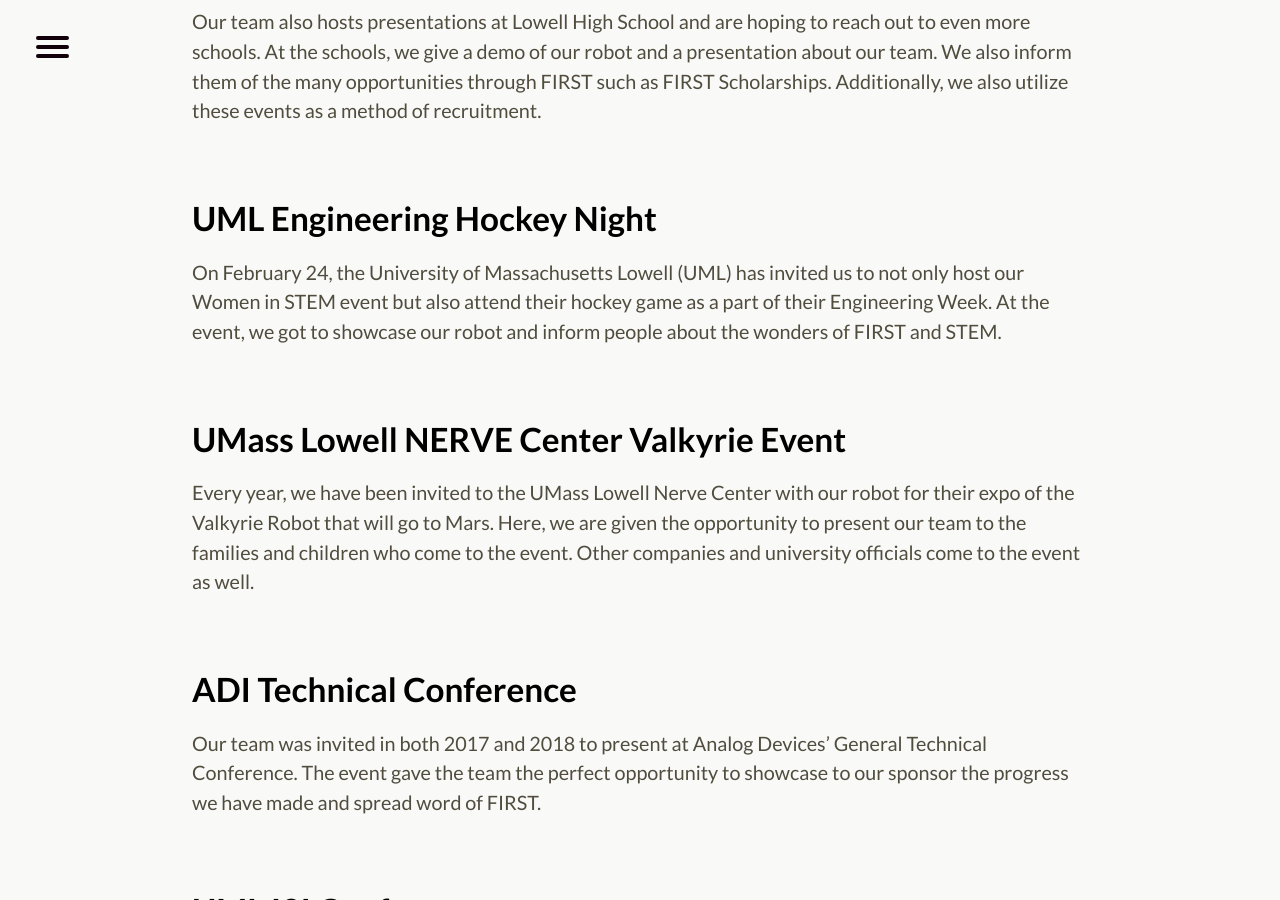
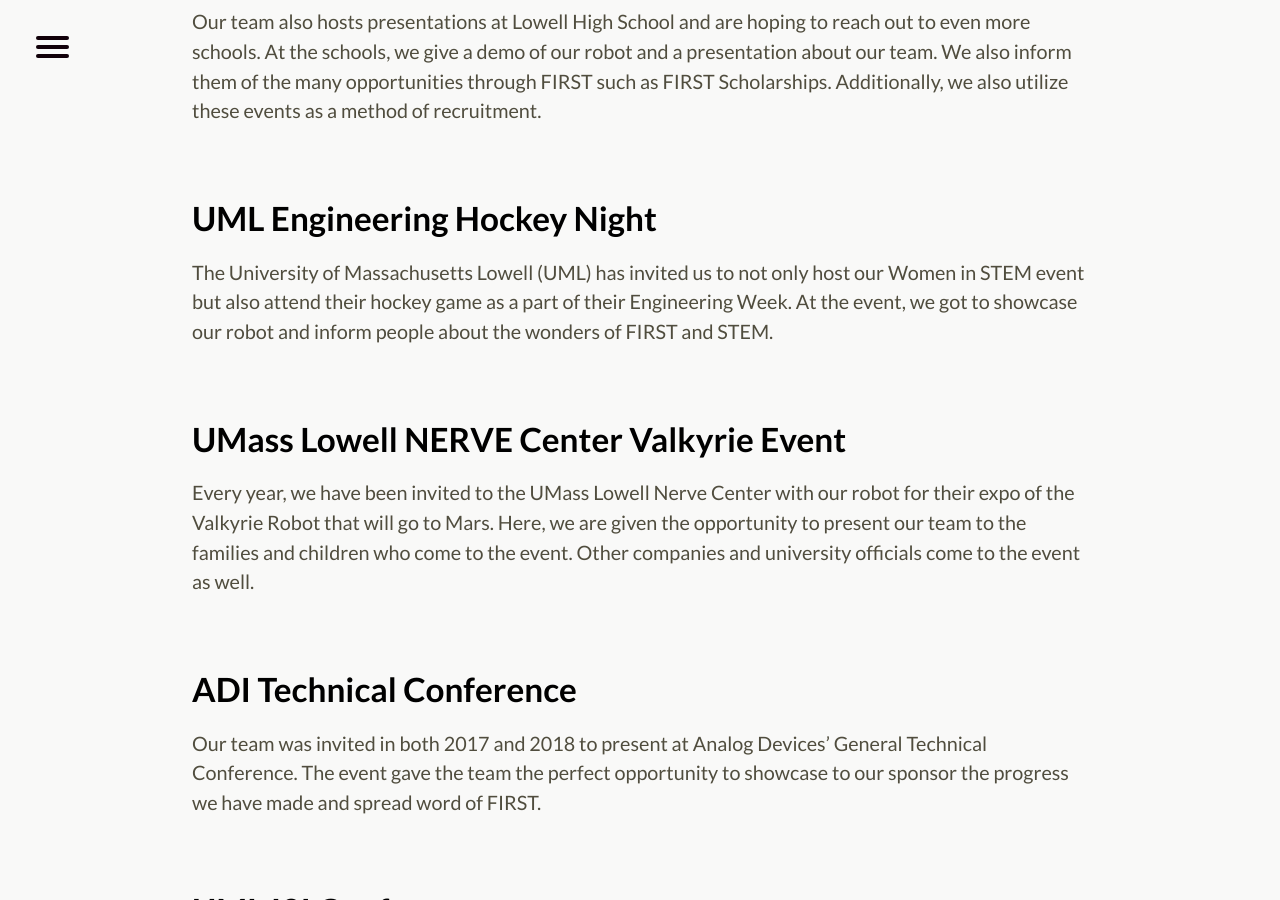
Before and after one commit to perSEVERE-5962/frc5962, a Jekyll site: the page built from outreach.md, in a window 1280 px wide and 900 px high, scrolled down 2793 px. Built offline with Jekyll 4.4.1, drawn with Linux system fonts in a browser that asks for light colours.

Commit message:
Updated Outreach

```diff
--- a/outreach.md
+++ b/outreach.md
@@ -43,7 +43,7 @@
 Our team also hosts presentations at Lowell High School and are hoping to reach out to even more schools. At the schools, we give a demo of our robot and a presentation about our team. We also inform them of the many opportunities through FIRST such as FIRST Scholarships. Additionally, we also utilize these events as a method of recruitment.
 <div class="divider"></div>
 ## UML Engineering Hockey Night
-On February 24, the University of Massachusetts Lowell (UML) has invited us to not only host our Women in STEM event but also attend their hockey game as a part of their Engineering Week. At the event, we got to showcase our robot and inform people about the wonders of FIRST and STEM.
+The University of Massachusetts Lowell (UML) has invited us to not only host our Women in STEM event but also attend their hockey game as a part of their Engineering Week. At the event, we got to showcase our robot and inform people about the wonders of FIRST and STEM.
 <div class="divider"></div>
 ## UMass Lowell NERVE Center Valkyrie Event
 Every year, we have been invited to the UMass Lowell Nerve Center with our robot for their expo of the Valkyrie Robot that will go to Mars. Here, we are given the opportunity to present our team to the families and children who come to the event. Other companies and university officials come to the event as well.
```
